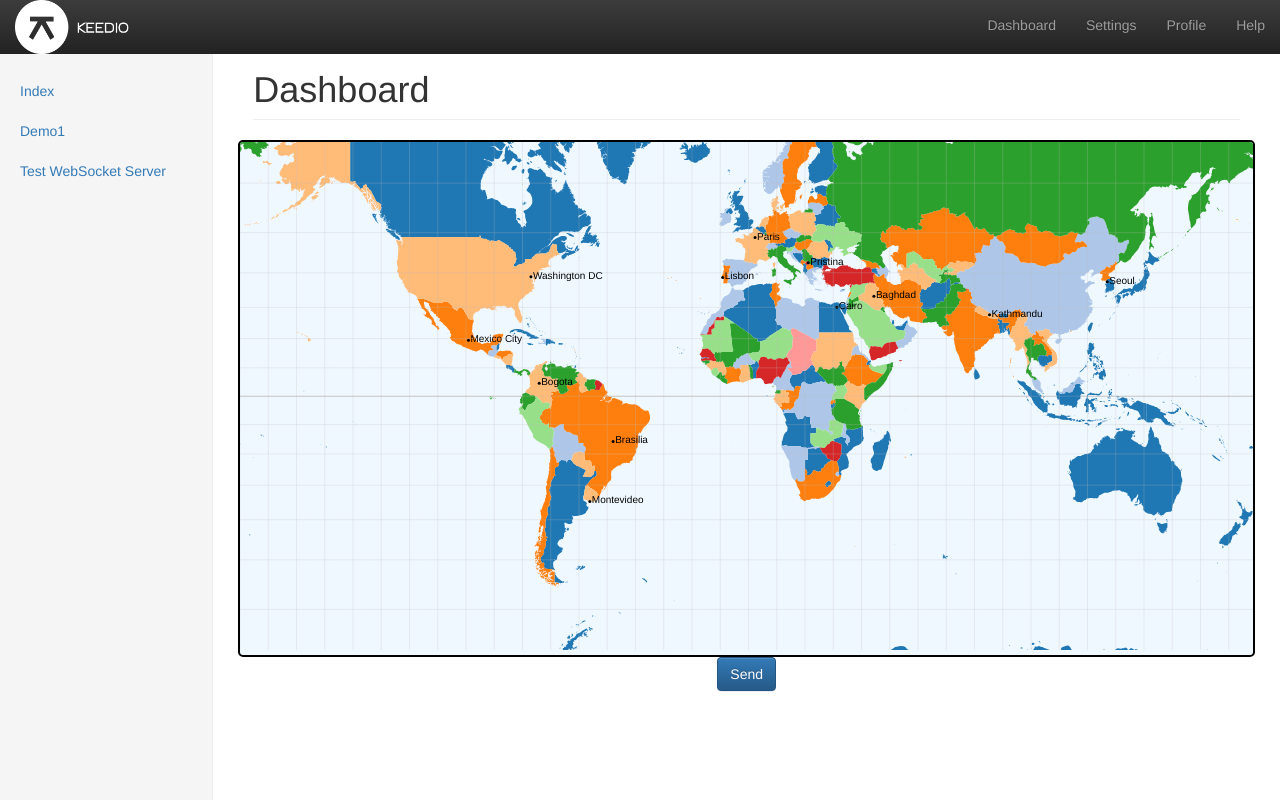
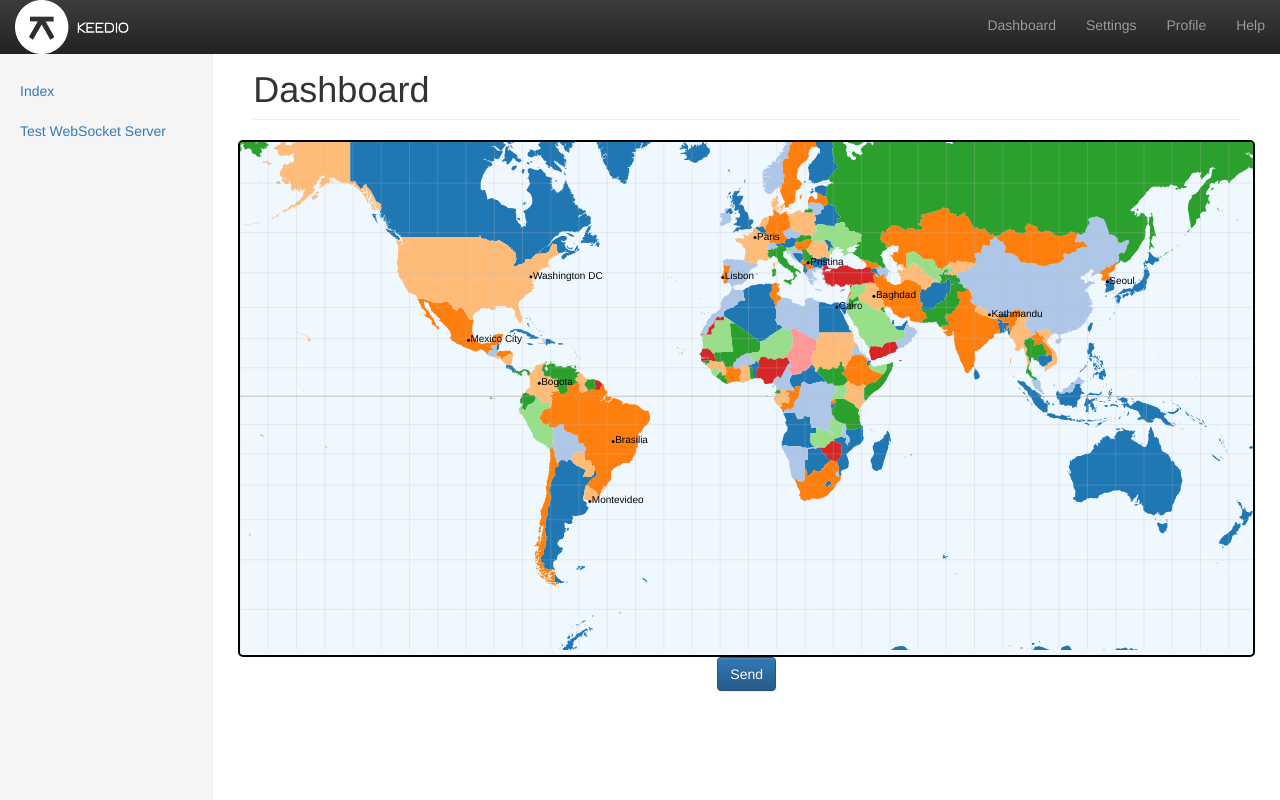
Before and after one commit to jjmleiro/bankTX, a plain HTML site: page index.html in a window 1280 px wide. Drawn offline with Linux system fonts and the light colour scheme.

Commit message:
Delete examples

```diff
--- a/index.html
+++ b/index.html
@@ -98,7 +98,6 @@
         <div class="col-sm-3 col-md-2 sidebar">
           <ul class="nav nav-sidebar">
             <li><a href="index.html">Index</a></li>
-            <li><a href="examples/d3_map/index.html">Demo1</a></li>
             <li><a href="websocket.html">Test WebSocket Server</a></li>
           </ul>
         </div>
```
Also changed, not shown: websocket.html (+0 -1 lines).
